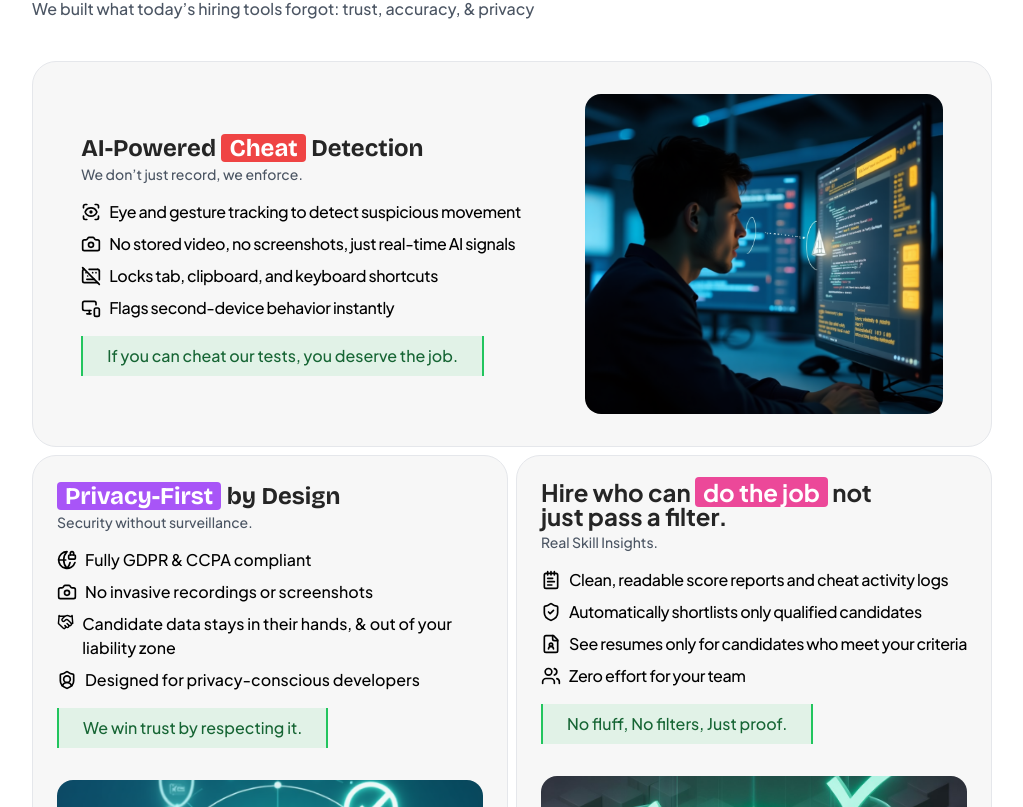
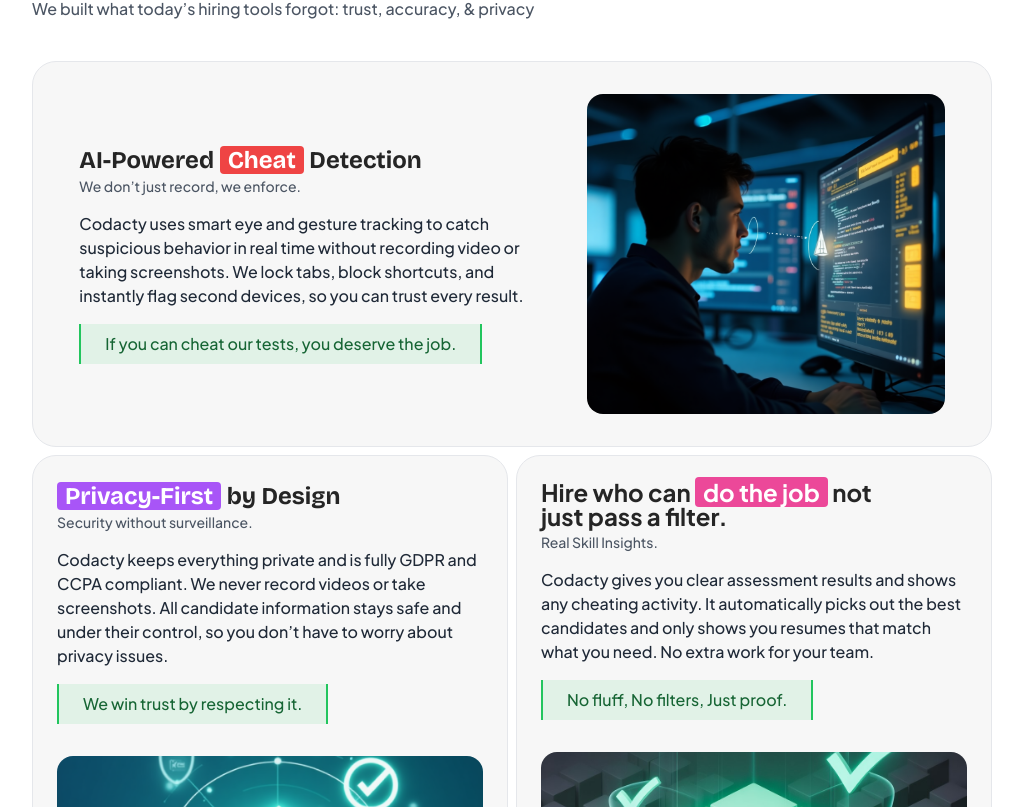
Before and after one commit to CodeStarGM/Codacty, a Next.js app: page / in a window 1280 px wide. Shown: the part 1473-2280 px from the top of the page, without its empty margins (128-1151 px from the left). Built offline with nearby package versions, Linux system fonts and the light colour scheme.

Commit message:
update copy

```diff
--- a/src/app/page.js
+++ b/src/app/page.js
@@ -167,8 +167,8 @@
                 className="w-full h-full object-cover object-top"
               />
             </div>
-            <div className="space-y-4">
-              <div>
+            <div className="space-y-4 lg:w-[50%]">
+              <div className="">
                 <h3 className="text-2xl font-bold text-darkText font-[family-name:var(--font-BG)]">
                   {" "}
                   AI-Powered{" "}
@@ -181,30 +181,13 @@
                   We don’t just record, we enforce.
                 </p>
               </div>
-              <ul className=" font-medium space-y-2 tracking-tight">
-                <li className="flex items-center space-x-2">
-                  <ScanEye className="size-5" />
-                  <span>
-                    Eye and gesture tracking to detect suspicious movement
-                  </span>
-                </li>
-                <li className="flex items-center space-x-2">
-                  <Camera className="size-5" />
-                  <span>
-                    No stored video, no screenshots, just real-time AI signals
-                  </span>
-                </li>
 
-                <li className="flex items-center space-x-2">
-                  <KeyboardOff className="size-5" />
-                  <span>Locks tab, clipboard, and keyboard shortcuts </span>
-                </li>
-
-                <li className="flex items-center space-x-2">
-                  <MonitorSmartphone className="size-5" />
-                  <span>Flags second-device behavior instantly </span>
-                </li>
-              </ul>
+              <p className="font-medium  text-gray-800 ">
+                Codacty uses smart eye and gesture tracking to catch suspicious
+                behavior in real time without recording video or taking
+                screenshots. We lock tabs, block shortcuts, and instantly flag
+                second devices, so you can trust every result.
+              </p>
 
               <div className="w-fit px-6 py-2 border-r-[2px] text-green-800 border-l-[2px] border-green-500 bg-green-500/10">
                 <p className="font-medium">
@@ -236,29 +219,12 @@
                     Security without surveillance.
                   </p>
                 </div>
-                <ul className=" font-medium space-y-2 ">
-                  <li className="flex items-center space-x-2">
-                    <GlobeLock className="size-5" />
-                    <span>Fully GDPR & CCPA compliant</span>
-                  </li>
-                  <li className="flex items-center space-x-2">
-                    <Camera className="size-5" />
-                    <span>No invasive recordings or screenshots</span>
-                  </li>
-
-                  <li className="flex items-start space-x-2 ">
-                    <Handshake className="size-5" />
-                    <span>
-                      Candidate data stays in their hands, & out of your
-                      liability zone
-                    </span>
-                  </li>
-
-                  <li className="flex items-center space-x-2">
-                    <ShieldUser className="size-5" />
-                    <span>Designed for privacy-conscious developers</span>
-                  </li>
-                </ul>
+                <p className="font-medium  text-gray-800 ">
+                  Codacty keeps everything private and is fully GDPR and CCPA
+                  compliant. We never record videos or take screenshots. All
+                  candidate information stays safe and under their control, so
+                  you don’t have to worry about privacy issues.
+                </p>
 
                 <div className="w-fit px-6 py-2 border-r-[2px] text-green-800 border-l-[2px] border-green-500 bg-green-500/10">
                   <p className="font-medium">We win trust by respecting it.</p>
@@ -289,32 +255,13 @@
                     Real Skill Insights.
                   </p>
                 </div>
-                <ul className=" font-medium space-y-2 tracking-tight">
-                  <li className="flex items-center space-x-2">
-                    <NotepadText className="size-5" />
-                    <span>
-                      Clean, readable score reports and cheat activity logs
-                    </span>
-                  </li>
-                  <li className="flex items-center space-x-2">
-                    <ShieldCheck className="size-5" />
-                    <span>
-                      Automatically shortlists only qualified candidates
-                    </span>
-                  </li>
 
-                  <li className="flex items-center space-x-2">
-                    <FileUser className="size-5" />
-                    <span>
-                      See resumes only for candidates who meet your criteria
-                    </span>
-                  </li>
-
-                  <li className="flex items-center space-x-2">
-                    <Users className="size-5" />
-                    <span>Zero effort for your team </span>
-                  </li>
-                </ul>
+                <p className="font-medium  text-gray-800 ">
+                  Codacty gives you clear assessment results and shows any
+                  cheating activity. It automatically picks out the best
+                  candidates and only shows you resumes that match what you
+                  need. No extra work for your team.
+                </p>
 
                 <div className="w-fit px-6 py-2 border-r-[2px] text-green-800 border-l-[2px] border-green-500 bg-green-500/10">
                   <p className="font-medium">
```
